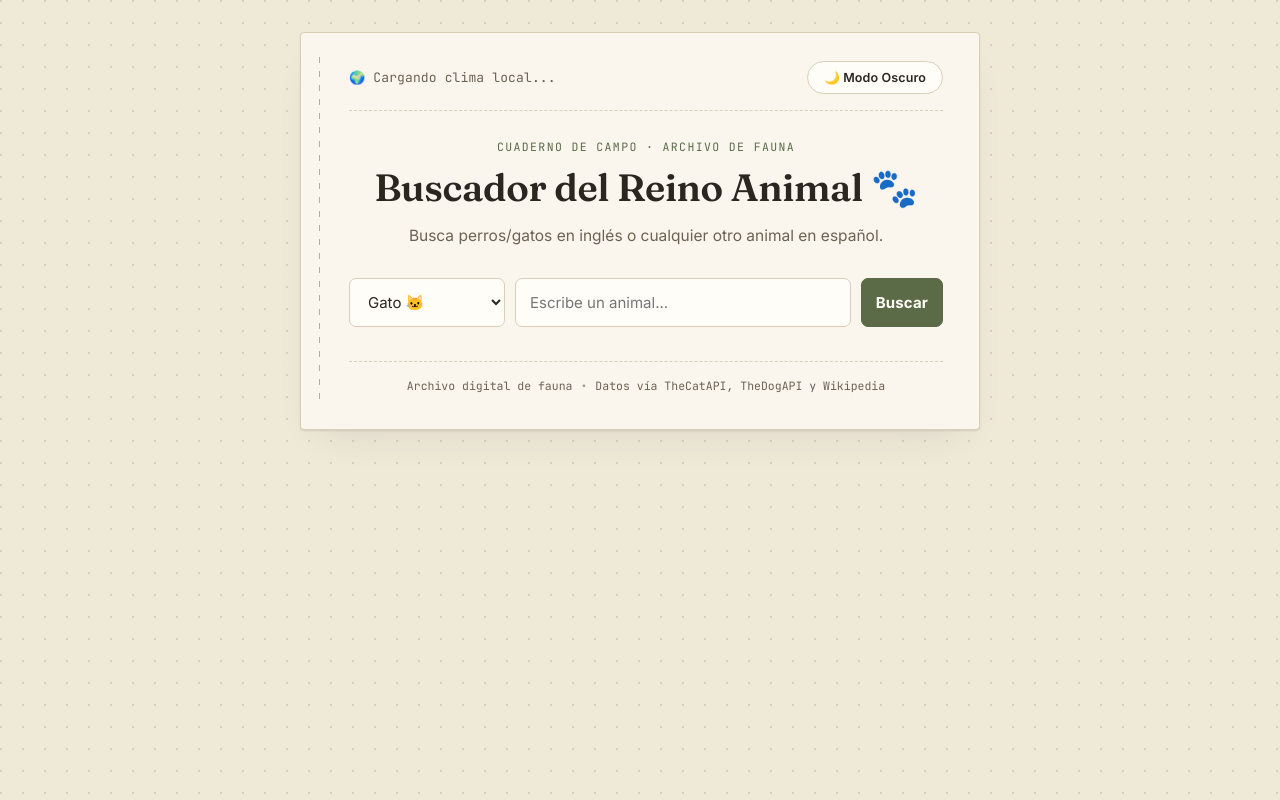
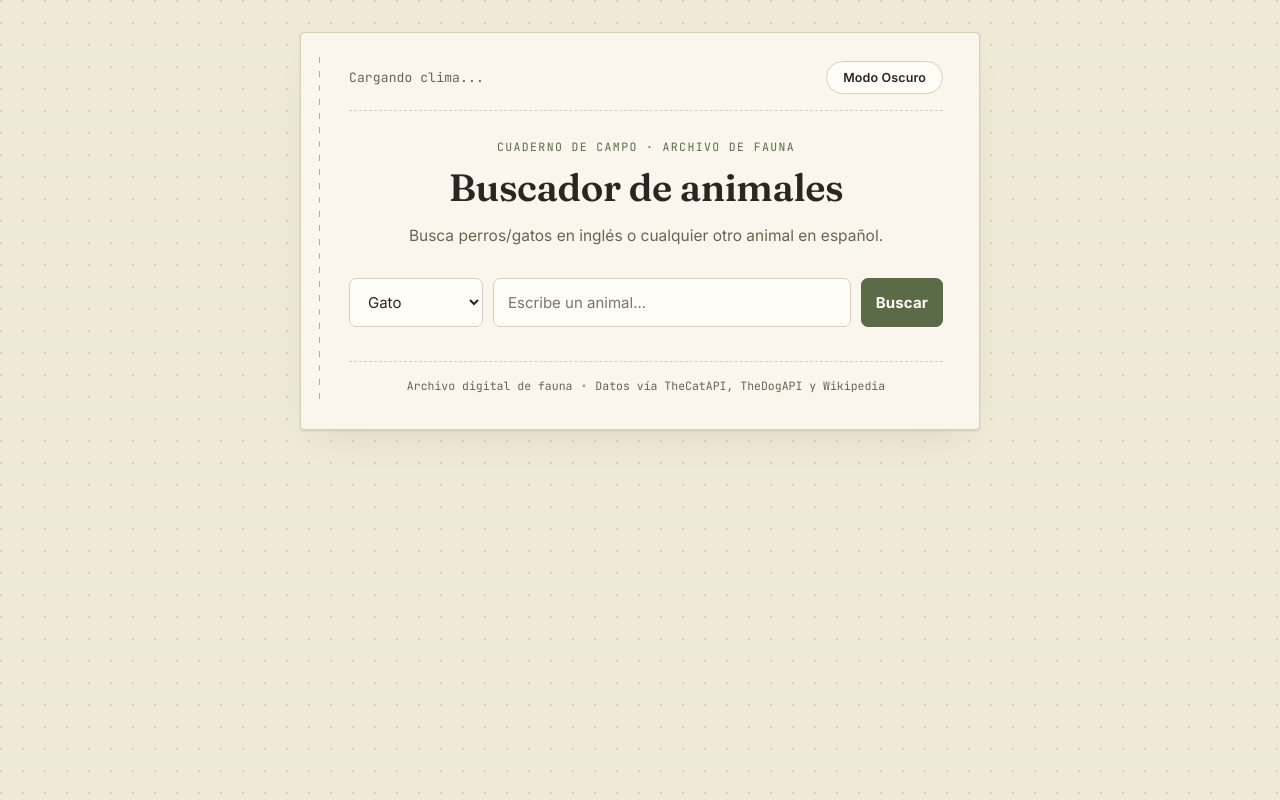
Before and after one commit to RicardoVLS-DEV/Reino_animal, a plain HTML site: page index.html in a window 1280 px wide. Drawn offline with Linux system fonts and the light colour scheme.

Commit message:
Modify title and text in index.html
Updated the title and some text content in the HTML.

```diff
--- a/index.html
+++ b/index.html
@@ -3,7 +3,7 @@
 <head>
     <meta charset="UTF-8">
     <meta name="viewport" content="width=device-width, initial-scale=1.0">
-    <title>Buscador del Reino Animal 🐾</title>
+    <title>Buscador del reino animal y animales domesticos</title>
     <link rel="preconnect" href="https://fonts.googleapis.com">
     <link rel="preconnect" href="https://fonts.gstatic.com" crossorigin>
     <link href="https://fonts.googleapis.com/css2?family=Fraunces:ital,opsz,wght@0,9..144,400;0,9..144,500;0,9..144,600;0,9..144,700;1,9..144,500&family=Inter:wght@400;500;600;700&family=JetBrains+Mono:wght@400;500&display=swap" rel="stylesheet">
@@ -12,27 +12,24 @@
 <body>
 
     <div class="notebook">
-
-        <!-- Lomo cosido decorativo -->
         <div class="spine" aria-hidden="true"></div>
-
         <header class="top-bar">
-            <div id="weatherWidget">🌍 Cargando clima local...</div>
-            <button id="themeToggle" class="theme-btn" type="button">🌙 Modo Oscuro</button>
+            <div id="weatherWidget">Cargando clima...</div>
+            <button id="themeToggle" class="theme-btn" type="button">Modo Oscuro</button>
         </header>
 
         <main>
             <div class="cover">
                 <p class="eyebrow">Cuaderno de campo · Archivo de fauna</p>
-                <h1>Buscador del Reino Animal <span class="paw">🐾</span></h1>
+                <h1>Buscador de animales</h1>
                 <p class="lede">Busca perros/gatos en inglés o cualquier otro animal en español.</p>
             </div>
 
             <div class="search-box">
                 <select id="petType">
-                    <option value="cat">Gato 🐱</option>
-                    <option value="dog">Perro 🐶</option>
-                    <option value="animal">Otro Animal 🦁</option>
+                    <option value="cat">Gato</option>
+                    <option value="dog">Perro</option>
+                    <option value="animal">Otro Animal</option>
                 </select>
 
                 <input type="text" id="breedInput" placeholder="Escribe un animal...">
```
